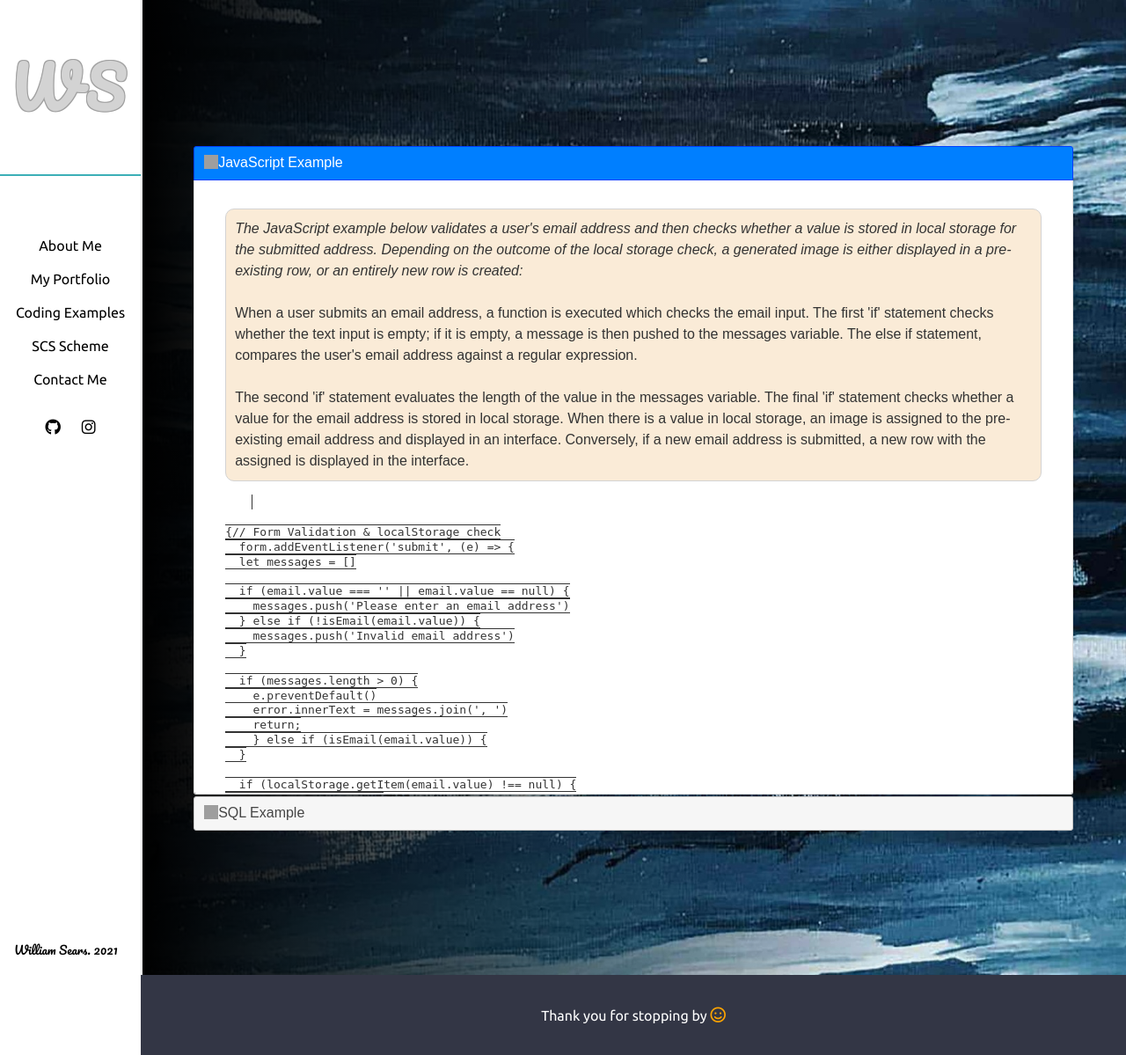
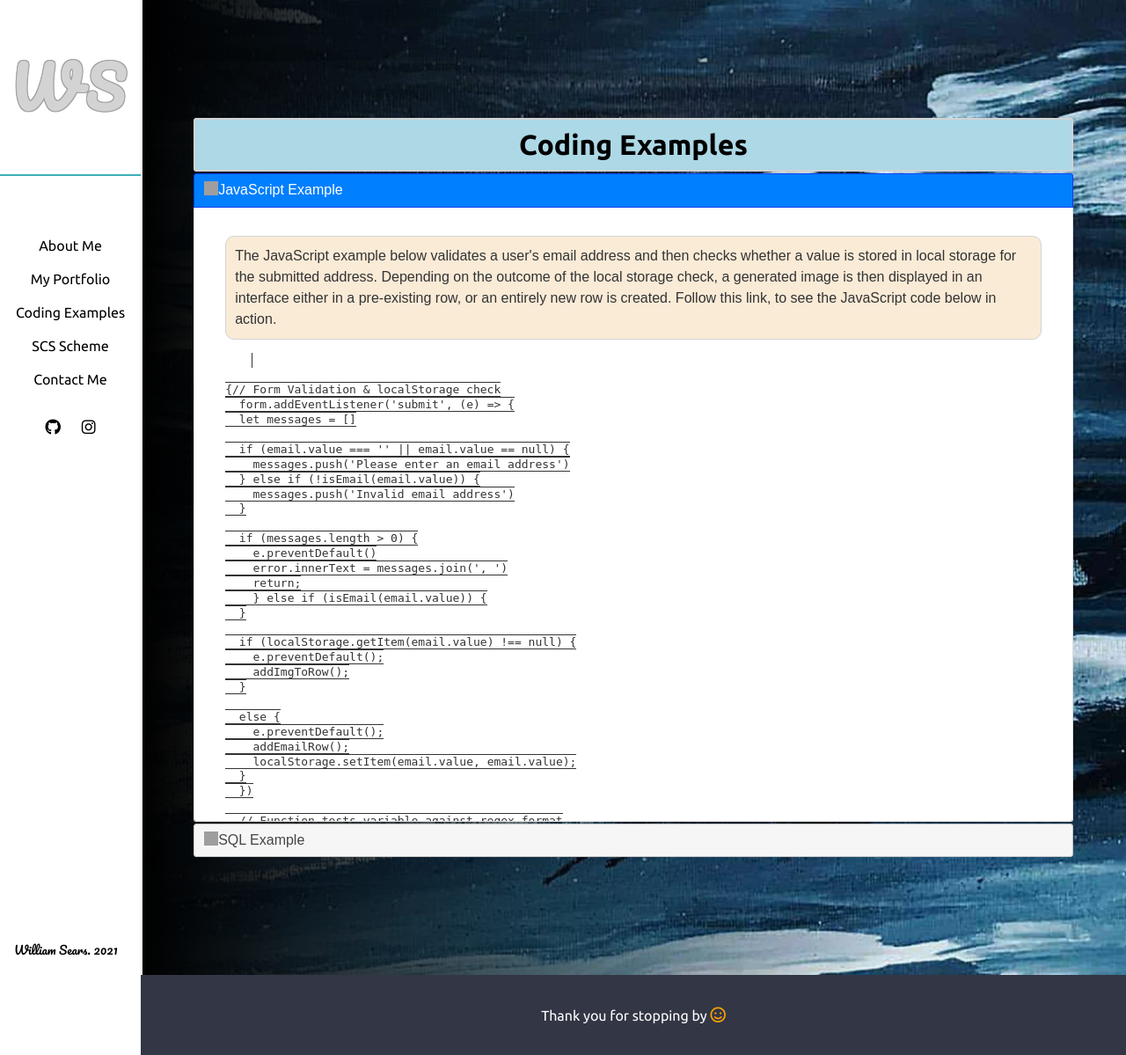
Before and after one commit to Wilber30/portfolio, a PHP site: page /pages/coding_examples.html in a window 1280 px wide. Shown: the whole page at 88% size. Run offline with PHP 8.4, Linux system fonts and the light colour scheme; some libraries are stand-ins or nearby versions; grey boxes are pictures that could not be loaded.

Commit message:
- Adds heading to coding page.

```diff
--- a/SCSS/pages/_about-me.css
+++ b/SCSS/pages/_about-me.css
@@ -243,7 +243,7 @@
 }
 
 #about_wrapper {
-  margin: 50px 20px 0px 20px;
+  margin: 50px 20px 50px 20px;
   padding: 20px;
   border: 2px solid #C0C0C0;
   border-radius: 10px;
--- a/SCSS/pages/_about-me.scss
+++ b/SCSS/pages/_about-me.scss
@@ -23,7 +23,7 @@
 }
 
 #about_wrapper {
-  margin: 50px 20px 0px 20px;
+  margin: 50px 20px 50px 20px;
   padding: 20px;
   border: 2px solid #C0C0C0;
   border-radius: 10px;
--- a/SCSS/pages/_coding-examples.scss
+++ b/SCSS/pages/_coding-examples.scss
@@ -22,6 +22,17 @@
 .heading_wrapper {
   display: flex;
   justify-content: center;
+}
+
+.coding-ex_heading {
+  border-radius: 3px;
+  border: 2px solid lightgrey;
+  text-align: center;
+  background-color: lightblue;
+}
+
+.code_title {
+  margin: 10px;
 }
 
 .query_link {
@@ -94,11 +105,3 @@
   font-size: 16px;
   margin: 0px;
 }
-
-//  #ce_close {
-//   transform: translateY(-60px) !important;
-// }
-//
-// #ce_reveal {
-//   transform: translateY(-60px) !important;
-// }
--- a/SCSS/styles.css
+++ b/SCSS/styles.css
@@ -2457,7 +2457,7 @@ textarea {
 }
 
 #about_wrapper {
-  margin: 50px 20px 0px 20px;
+  margin: 50px 20px 50px 20px;
   padding: 20px;
   border: 2px solid #C0C0C0;
   border-radius: 10px;
@@ -2736,6 +2736,17 @@ textarea {
 .heading_wrapper {
   display: flex;
   justify-content: center;
+}
+
+.coding-ex_heading {
+  border-radius: 3px;
+  border: 2px solid lightgrey;
+  text-align: center;
+  background-color: lightblue;
+}
+
+.code_title {
+  margin: 10px;
 }
 
 .query_link {
--- a/js/about.js
+++ b/js/about.js
@@ -4,6 +4,7 @@ const btn = document.getElementById("reveal");
 const close = document.getElementById("close");
 const cross = document.getElementById("cross");
 const aboutPage = document.getElementById("content");
+
 
 // Arrow alignment containers from site pages
 const arrowAlign = document.getElementById("arrow_alignment");
--- a/js/scs.js
+++ b/js/scs.js
@@ -12,6 +12,7 @@ const arrowAlign = document.getElementById("scs_arrow_align");
 btn.addEventListener('click', () => {
   scsPage.style.marginTop = "0px";
   arrowAlign.classList.toggle('open');
+  // arrowAlign.style.top = "-2%";
   nav.classList.toggle('is-active');
   btn.classList.toggle('hide');
   close.classList.toggle('appears');
--- a/pages/coding_examples.html
+++ b/pages/coding_examples.html
@@ -122,29 +122,21 @@
             <div id="close"><i id="ce_close" class="fas fa-arrow-circle-up"></i></div>
             <div id="reveal"><i id="ce_reveal" class="fas fa-arrow-circle-down"></i></div>
           </div>
+          <div class="coding-ex_heading">
+            <h1 class="code_title">Coding Examples</h1>
+          </div>
           <div id="accordion">
 
             <!-- <div class="example">
                -->
             <h1 class="code_heading">JavaScript Example</h1>
             <div>
-              <p class="explanation"><i>The JavaScript example
+              <p class="explanation">The JavaScript example
               below validates a user's email address and then checks whether a value is stored in local storage for the submitted address.
-              Depending on the outcome of the local storage check, a generated image is either displayed in a pre-existing row,
-              or an entirely new row is created:</i>
-              <br><br> When a user submits an email address, a function is executed which checks the email input.
-              The first 'if' statement checks whether the text input is empty; if it is empty,
-              a message is then pushed to the messages variable. The else if statement, compares
-              the user's email address against a regular expression.
-              <br>
-              <br>
-              The second 'if' statement evaluates the length of the value in the
-              messages variable. The final 'if' statement checks whether a value
-              for the email address is stored in local storage. When there is a
-              value in local storage, an image is assigned to the pre-existing email
-              address and displayed in an interface. Conversely, if a new email
-              address is submitted, a new row with the assigned is displayed
-              in the interface.
+              Depending on the outcome of the local storage check, a generated image is then displayed in an interface either in a pre-existing row,
+              or an entirely new row is created. Follow
+              <a class="js_example" href="http://arrayreflection.william-sears.netmatters-scs.co.uk/" target="_blank">
+                this link</a>, to see the JavaScript code below in action.
             </p>
 
               <pre><code id="example1" class="javascript">
```
Also changed, not shown: SCSS/pages/_coding-examples.css (+11 -0 lines), SCSS/styles.scss (line endings or trailing spaces), 2 other files.
